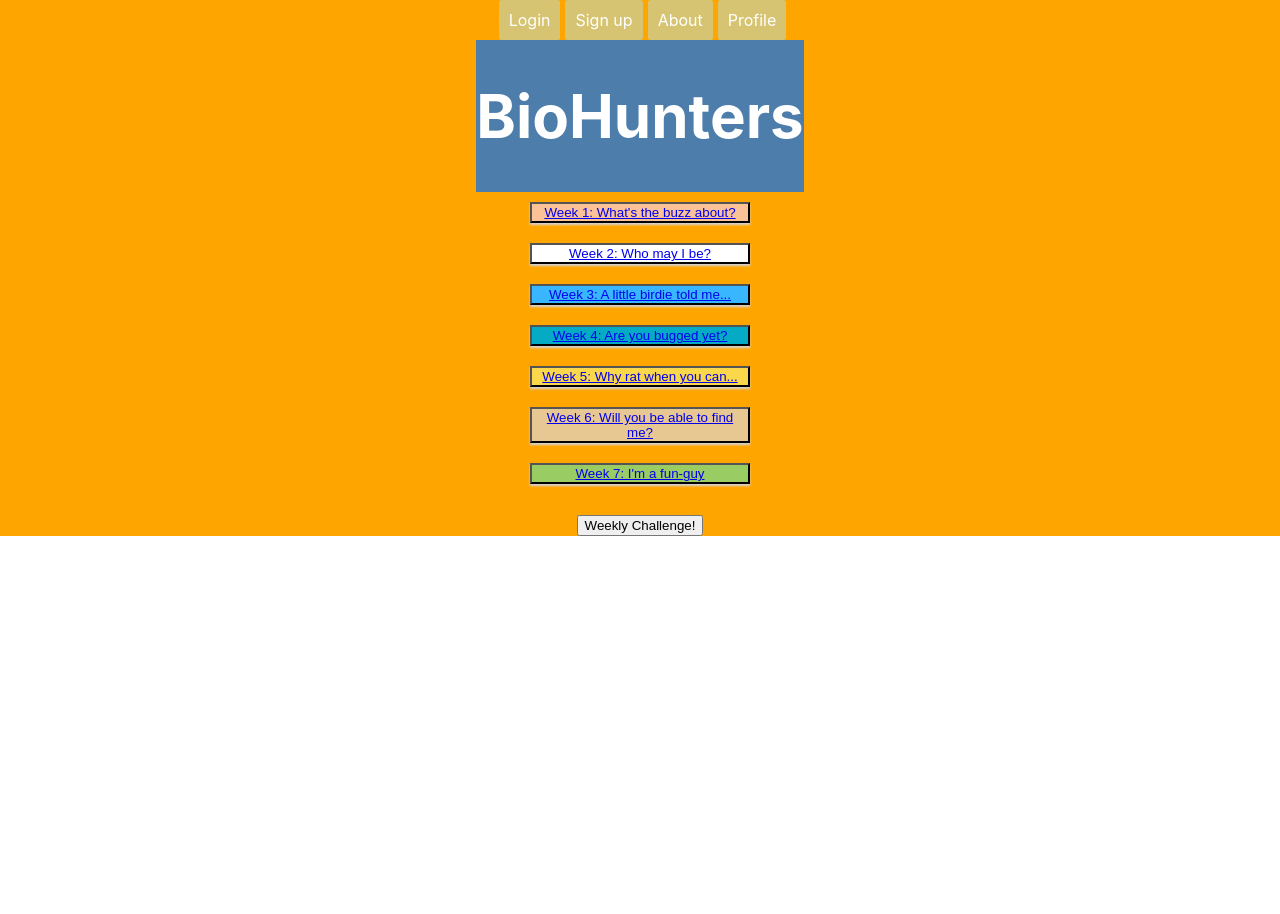
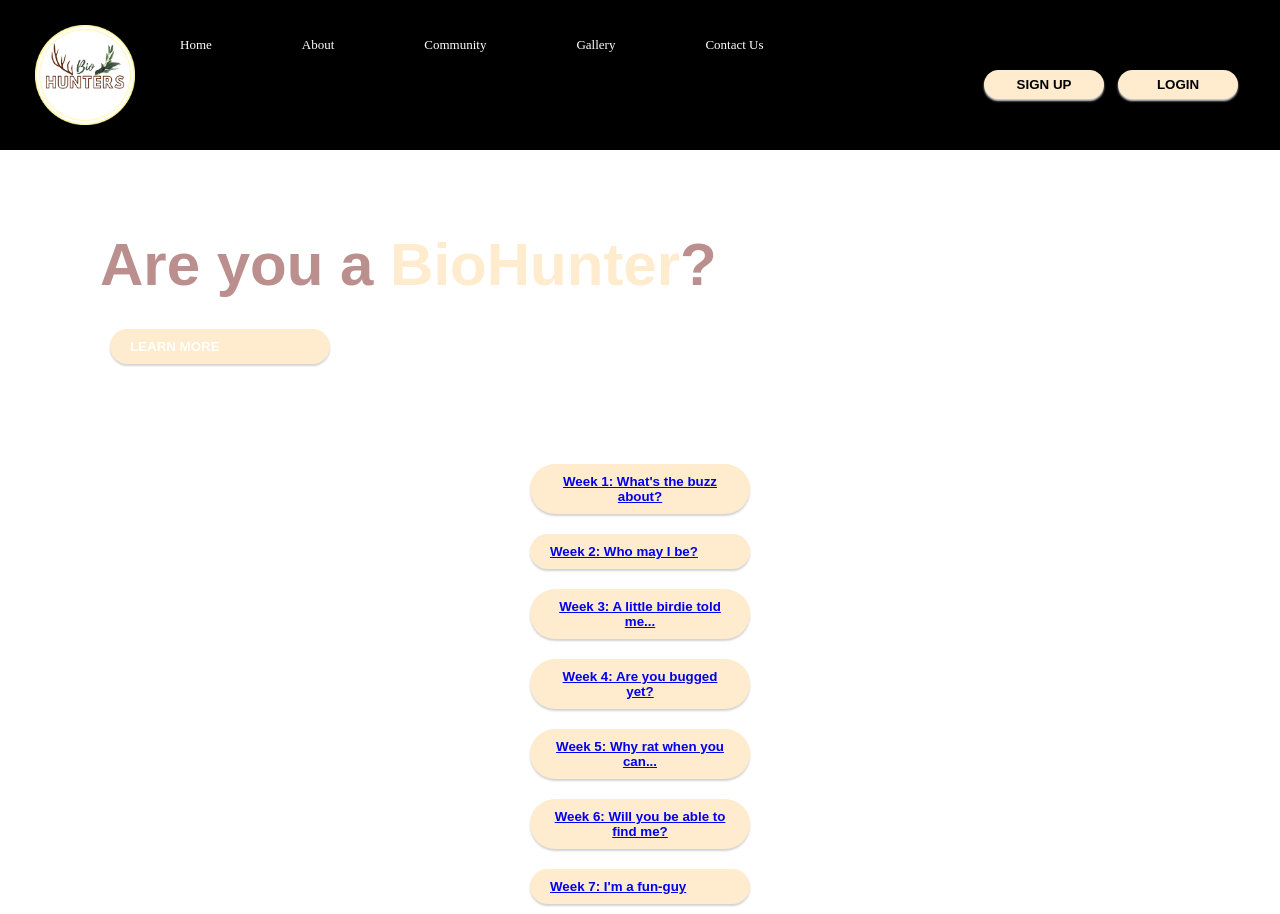
Before and after one commit to ish2002/biohunter, a React (Create React App) app in the folder frontend/: page / in a window 1280 px wide. Before the commit the page ends 800 px from the top, so only its background shows below. Built offline with nearby package versions, Linux system fonts and the light colour scheme.

Commit message:
Homepage with black top container and round buttons for sign up and login as well as weekly challenges

```diff
--- a/frontend/src/components/homePage/homePage.js
+++ b/frontend/src/components/homePage/homePage.js
@@ -1,14 +1,18 @@
 import React from "react";
 import NavBar from "../navbar/navbar";
 import "./homePage.css";
-import { BiodiversityProfile } from "../biodiversityProfile";
-import { WeeklyChallenge } from "../biodiversityProfile";
-import { UserProfile } from "../userProfile";
-import LogIn  from "../login/login";
-import SignUp from "../signup/signup";
-import { AccountBox } from "../accountBox";
+import "./homepagestyle.css";
+// import { BiodiversityProfile } from "../biodiversityProfile";
+// import { WeeklyChallenge } from "../biodiversityProfile";
+// import { UserProfile } from "../userProfile";
+// import LogIn  from "../login/login";
+// import SignUp from "../signup/signup";
+// import { AccountBox } from "../accountBox";
 import styled from "styled-components";
 import { Link } from "react-router-dom";
+
+{/* <link rel="preconnect" href="https://fonts.gstatic.com">
+<link href="https://fonts.googleapis.com/css2?family=Nunito:ital,wght@0,400;0,700;0,800;1,300;1,600&display=swap" rel="stylesheet"></link> */}
 
 const animals = [
     "bee",
@@ -21,34 +25,52 @@ const animals = [
 ];
 
 const Button = styled.button`
+  display: flex;
+  justify-content: space-between;
+  padding: 10px 20px;
+  border: 0;
+  background: blanchedalmond;
+  font-weight: bold;
+  font-family: sans-serif;
+  cursor: pointer;
   color: #fff;
-  padding: 5px 15pxs
-  border-radius: 40px,
+  border-radius: 40px;
   outline: 0;
   width: 220px;
   margin: 10px;
-  cursor: pointer;
   box-shadow: 0px 2px 2px lightgray;
   &:hover{
-    background-color: #283593;
+    background-color: #000;
   }
 `;
 
 const AppContainer = styled.div`
   display: flex;
+  width: device-width;
+  height: 100%;
   flex-direction: column;
-  align-items: center;
+  align-items: column;
   justify-content: center;
-  background: orange;
+  background: white;
   color: white;
+`;
+
+const TopContainer = styled.div`
+  display: center;
+  width: device-width;
+  background: rgb(0,0,0);
 `;
 export default class HomePage extends React.Component {
     render() {
         return (
             <AppContainer>
-                <NavBar/>
-                <div className="title">
-                    <h1>BioHunters</h1>
+                <TopContainer>
+                  <NavBar/>
+                </TopContainer>
+
+                <div class="welcome-text">
+                  <h1>Are you a <span>BioHunter</span>?</h1>
+                  <Button>LEARN MORE</Button>
                 </div>
                 {/*
                 {animals.map((animal) => (
@@ -59,7 +81,7 @@ export default class HomePage extends React.Component {
                 ))} */}
         <div>
             <center>
-            <Button style={{backgroundColor:"#FBC197"}}>
+            <Button>
                 <Link to={`/animal/bee`}>
                 Week 1: What's the buzz about?
                 </Link>
@@ -68,7 +90,7 @@ export default class HomePage extends React.Component {
       </div>
       <div>
         <center>
-        <Button style={{backgroundColor:"#fff"}}>
+        <Button style={{color:"#fff"}}>
         <Link to={`/animal/bug`}>
                 Week 2: Who may I be?
         </Link></Button>
@@ -76,7 +98,7 @@ export default class HomePage extends React.Component {
       </div>
       <div>
         <center>
-        <Button style={{backgroundColor:"#38B6FF"}}>
+        <Button style={{color:"#38B6FF"}}>
         <Link to={`/animal/bird`}>
                 Week 3: A little birdie told me...
         </Link>
@@ -85,7 +107,7 @@ export default class HomePage extends React.Component {
       </div>
       <div>
         <center>
-        <Button style={{backgroundColor:"#05ABC4"}}>
+        <Button style={{color:"#05ABC4"}}>
         <Link to={`/animal/bug`}>
                 Week 4: Are you bugged yet?
         </Link>
@@ -94,7 +116,7 @@ export default class HomePage extends React.Component {
       </div>
       <div>
         <center>
-        <Button style={{backgroundColor:"#FAD74B"}}>
+        <Button style={{color:"#FAD74B"}}>
         <Link to={`/animal/mouse`}>
                 Week 5: Why rat when you can...
         </Link>
@@ -103,7 +125,7 @@ export default class HomePage extends React.Component {
       </div>
       <div>
         <center>
-        <Button style={{backgroundColor:"#E8C892"}}>
+        <Button style={{color:"#E8C892"}}>
         <Link to={`/animal/robin`}>
                 Week 6: Will you be able to find me?
         </Link>
@@ -112,15 +134,13 @@ export default class HomePage extends React.Component {
       </div>
       <div>
         <center>
-        <Button style={{backgroundColor:"#99CC63"}}>
+        <Button style={{color:"#99CC63"}}>
         <Link to={`/animal/mushroom`}>
                 Week 7: I'm a fun-guy
         </Link>
         </Button>
         </center>
       </div>
-                <br/>
-                <WeeklyChallenge/>
             </AppContainer>
 
         );
--- a/frontend/src/components/homePage/homepagestyle.css
+++ b/frontend/src/components/homePage/homepagestyle.css
@@ -18,7 +18,7 @@
   background-position: center center;
   position: relative;
 } */
-.nav-bar{
+/* .nav-bar{
   display: flex;
   padding: 40px 120px;
 }
@@ -56,12 +56,13 @@
   width: 100px;
   height: 100px;
   float: left;
-}
+} */
 .button{
   display: flex;
   justify-content: space-between;
   padding: 10px 20px;
-  border: 0;
+  border: 0.4;
+  border-color: white;
   background: blanchedalmond;
   font-weight: bold;
   font-family: sans-serif;
@@ -72,7 +73,7 @@
 }
 .welcome-text{
   margin: 80px 100px;
-  color: white;
+  color: rosybrown;
 }
 .welcome-text h1{
   margin-bottom: 30px;
--- a/frontend/src/components/homePage/index.html
+++ b/frontend/src/components/homePage/index.html
@@ -1,7 +1,7 @@
 <!DOCTYPE html>
 <html lang="en">
   <head>
-    <meta name="viewport" content="width=devide=width, initial-scale=1">
+    <meta name="viewport" content="width=device=width, initial-scale=1">
     <title>BioHunters</title>
     <link rel="stylesheet" href="homepagestyle.css">
     <link rel="stylesheet" href="https://stackpath.bootstrapcdn.com/font-awesome/4.7.0/css/font-awesome.min.css">
--- a/frontend/src/components/navbar/navbar.css
+++ b/frontend/src/components/navbar/navbar.css
@@ -1,12 +1,39 @@
-.button {
-    background: 3px rgb(214, 196, 114);
-    border-radius: 3px;
-    padding: 10px;
+.logo img{
+    width: 100px;
+    height: 100px;
+    float: left;
+}
+.nav-bar{
+    display: flex;
+    padding: 25px 35px;
+  }
+  .nav-links{
+    flex: 1;
+  }
+  .nav-links ul{
+    margin-left: 0px;
+  }
+  .nav-links ul li{
+    list-style: none;
     display: inline-block;
-    margin-left: 5px;
-    color: white;
-}
-
-.navbar {
-    text-align: center;
-}
+    padding: 8px 25px;
+  }
+  .nav-links ul a{
+    color: #fff;
+    text-decoration: none;
+    padding: 5px 20px;
+    font-family:'Brush Script MT', cursive;
+    font-size: 13px;
+  }
+  .nav-links ul li::after{
+    content: '';
+    width: 0;
+    height: 2px;
+    background: blanchedalmond;
+    display: block;
+    margin: auto;
+    transition: 0.5s;
+  }
+  .nav-links ul li:hover::after{
+    width: 100%;
+  }
--- a/frontend/src/components/navbar/navbar.js
+++ b/frontend/src/components/navbar/navbar.js
@@ -1,32 +1,106 @@
 import React from "react";
 import { Link } from "react-router-dom";
+import styled from "styled-components";
 import "./navbar.css";
+import logo from "./BioHunters.png";
+
+const Button = styled.button`
+  display: center;
+  justify-content: space-between;
+  padding: 7px 20px;
+  border: 0;
+  float: right;
+  background: blanchedalmond;
+  font-weight: bold;
+  font-family: sans-serif;
+  cursor: pointer;
+  color: black;
+  border-radius: 40px;
+  outline: 0;
+  width: 120px;
+  margin: 7px;
+  box-shadow: 0px 2px 2px lightgray;
+  &:hover{
+    background-color: #fff;
+  }
+`;
 
 export default class NavBar extends React.Component {
     render() {
         return (
-            <div className="navbar">
+        <div class="nav-bar">
+            <div class="logo">
+              <img src={logo} alt="BioHunters Logo"></img>
+            </div>
+        <div class="nav-links" id="nav-links">
+          <i class="fa fa-close" onclick="closeMenu()"></i>
+            <ul>
+              <li>
+                <Link to="/home">
+                    Home
+                </Link>
+              </li>
+              <li>
+                <Link to="/about">
+                    About
+                </Link>
+              </li>
+              <li>
+                <Link to="/community">
+                    Community
+                </Link>
+              </li>
+              <li>
                 <Link to="/login">
-                    <div className="button">
-                        Login
+                    Gallery
+                </Link>
+              </li>
+              <li>
+                <Link to="/login">
+                    Contact Us
+                </Link>
+              </li>
+            </ul>
+            <div>
+              <Button>LOGIN</Button>
+            </div>
+            <div>
+              <Button>SIGN UP</Button>
+            </div>
+          </div>
+          <i class="fa fa-bars" onclick="showMenu()"></i>
+        </div>
+
+        );
+    }
+}
+
+/* <ul>
+                <div className="nav-bar">
+                <Link to="/login">
+                    <div class="button">
+                        Home
                     </div>
                 </Link>
                 <Link to="/signup">
-                    <div className="button">
-                        Sign up
+                    <div class="button">
+                        About
                     </div>
                 </Link>
                 <Link to="/about">
-                    <div className="button">
-                        About
+                    <div class="button">
+                        Community
                     </div>
                 </Link>
                 <Link to="/profile">
                     <div className="button">
-                        Profile
+                        Gallery
+                    </div>
+                </Link>
+                <Link to="/profile">
+                    <div className="button">
+                        Contact
                     </div>
                 </Link>
             </div>
-        );
-    }
-}
+            </ul> */
```
Also changed, not shown: frontend/src/components/navbar/BioHunters.png (added).
